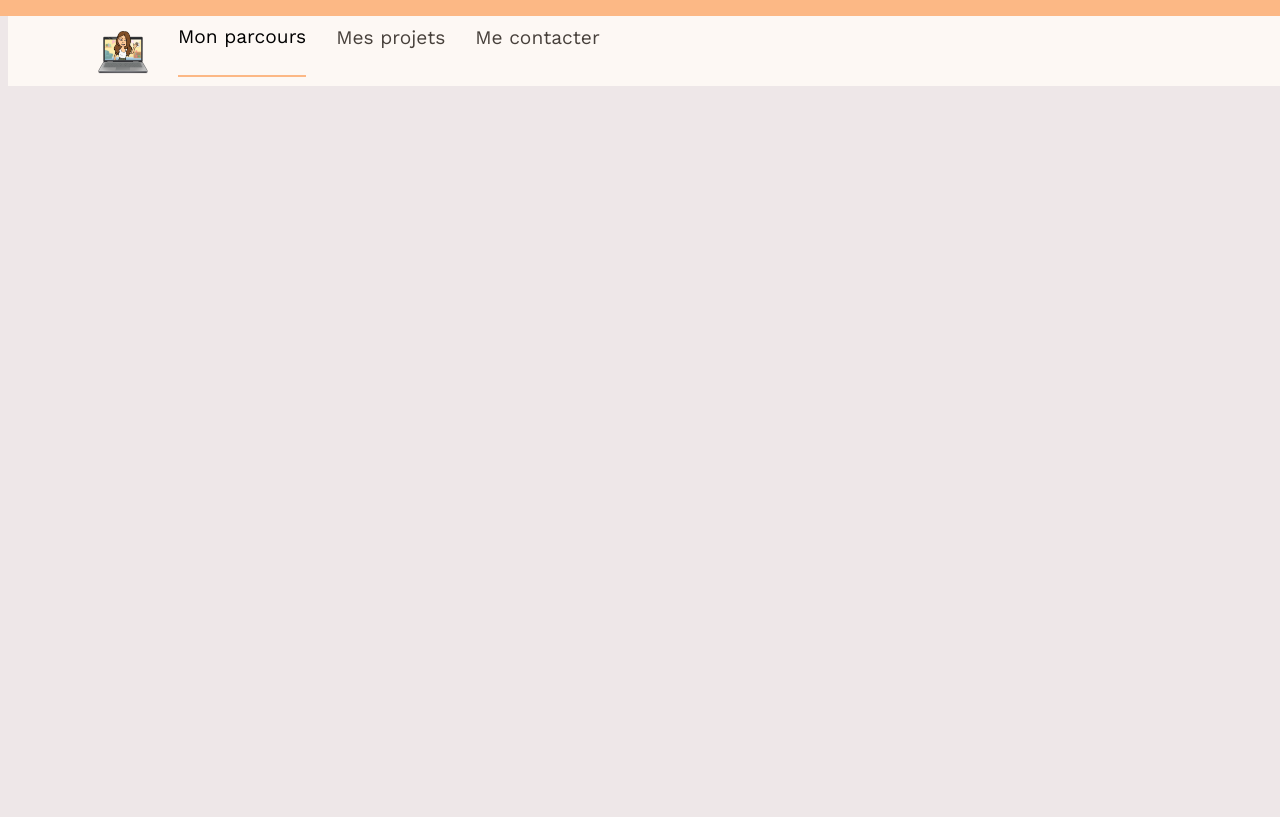
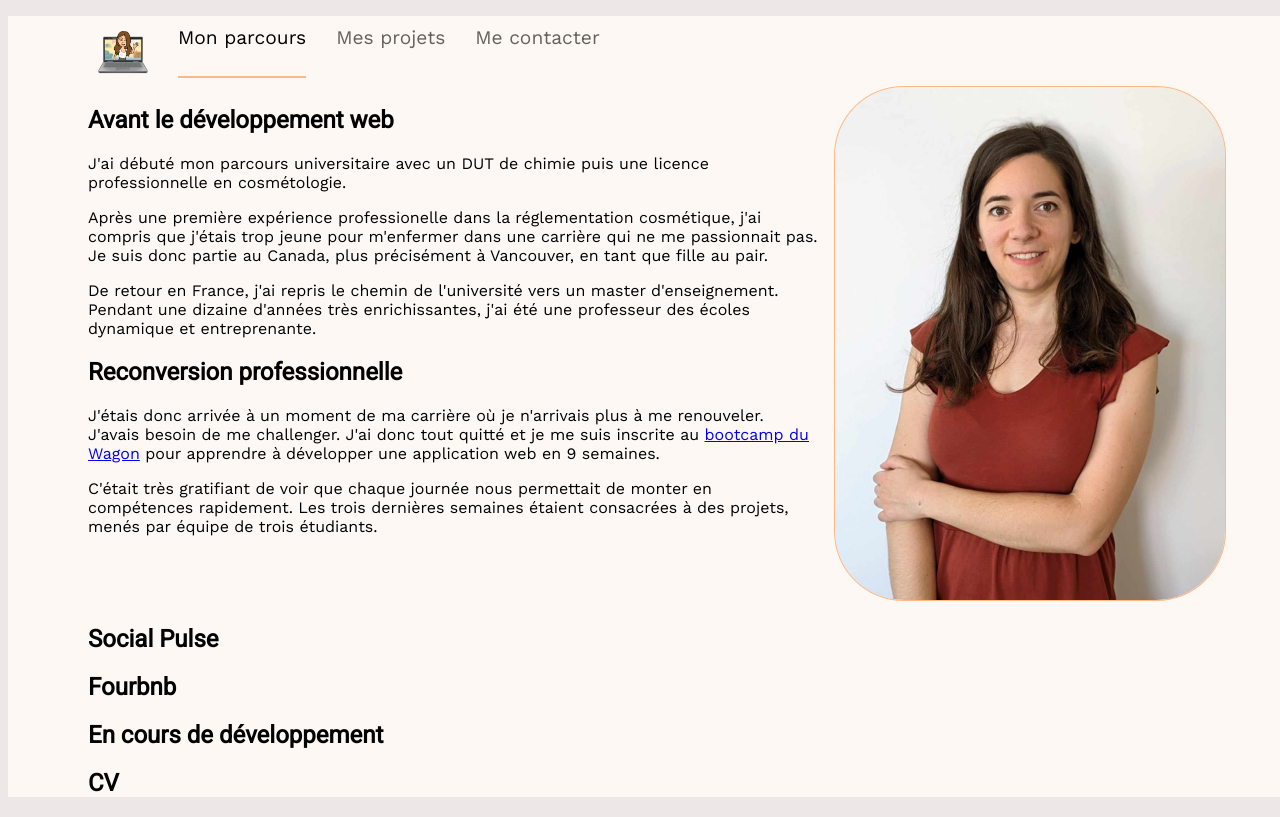
Before and after one commit to Cyrielleiryc/portfolio-cm, a plain HTML site: page index.html in a window 1280 px wide. Shown: the top 817 px of the page. Drawn offline with nearby package versions, Linux system fonts and the light colour scheme.

Commit message:
wrote the 'about me' section and added links in the navbar

```diff
--- a/css/navbar.css
+++ b/css/navbar.css
@@ -1,11 +1,8 @@
 .navbar {
   display: flex;
-  row-gap: 50px;
   height: 50px;
-  /* background-color: aquamarine; */
   margin-top: 1rem;
   padding: 10px;
-  align-items: center;
 }
 
 .navbar img {
@@ -15,11 +12,21 @@
 .navbar-item {
   margin-left: 30px;
   font-size: larger;
-  color: #47403B;
+  color: #47403bd3; /* à retirer une fois que tous les liens sont créés */
   height: 100%;
+  text-align: center;
 }
 
-.navbar .active {
+.navbar-item a {
+  text-decoration: none;
+  color: #47403bd3;
+}
+
+.navbar-item.active {
   border-bottom: 2px solid #FCB885;
+  color: black; /* à retirer une fois que tous les liens sont créés */
+}
+
+.navbar-item.active a {
   color: black;
 }
--- /dev/null
+++ b/css/parcours.css
@@ -0,0 +1,8 @@
+#mon-parcours {
+  display: flex;
+  justify-content: space-between;
+}
+
+.mon-parcours-texte {
+  margin-right: 15px;
+}
--- a/css/style.css
+++ b/css/style.css
@@ -6,6 +6,7 @@ marron: #47403B */
 
 @import url("progress_bar.css");
 @import url("navbar.css");
+@import url("parcours.css");
 
 body {
   background-color: #EEE7E8;
--- a/index.html
+++ b/index.html
@@ -18,10 +18,35 @@
     <div class="container">
       <!-- Navbar -->
       <div class="navbar">
-        <img src="ressources/avatar_bitmoji.png" alt="avatar of Cyrielle with a computer">
-        <div class="navbar-item active">Mon parcours</div>
-        <div class="navbar-item">Mes projets</div>
-        <div class="navbar-item">Me contacter</div>
+        <img src="ressources/avatar_bitmoji.png" alt="Cyrielle's avatar">
+        <div class="navbar-item active"><a href="#mon-parcours">Mon parcours</a></div>
+        <div class="navbar-item"><a href="#mes-projets">Mes projets</a></div>
+        <div class="navbar-item"><a href="#me-contacter">Me contacter</a></div>
+      </div>
+      <!-- Mon parcours -->
+      <div id="mon-parcours">
+        <div class="mon-parcours-texte">
+          <h2>Avant le développement web</h2>
+          <p>J'ai débuté mon parcours universitaire avec un DUT de chimie puis une licence professionnelle en cosmétologie.</p>
+          <p>Après une première expérience professionelle dans la réglementation cosmétique, j'ai compris que j'étais trop jeune pour m'enfermer dans une carrière qui ne me passionnait pas. Je suis donc partie au Canada, plus précisément à Vancouver, en tant que fille au pair.</p>
+          <p>De retour en France, j'ai repris le chemin de l'université vers un master d'enseignement. Pendant une dizaine d'années très enrichissantes, j'ai été une professeur des écoles dynamique et entreprenante.</p>
+          <h2>Reconversion professionnelle</h2>
+          <p>J'étais donc arrivée à un moment de ma carrière où je n'arrivais plus à me renouveler. J'avais besoin de me challenger. J'ai donc tout quitté et je me suis inscrite au <a href="https://www.lewagon.com/fr/web-development-course">bootcamp du Wagon</a> pour apprendre à développer une application web en 9 semaines.</p>
+          <p>C'était très gratifiant de voir que chaque journée nous permettait de monter en compétences rapidement. Les trois dernières semaines étaient consacrées à des projets, menés par équipe de trois étudiants.</p>
+        </div>
+        <div class="mon-parcours-img">
+          <img src="ressources/avatar_rectangle.png" alt="Cyrielle's picture">
+        </div>
+      </div>
+      <!-- Mes projets -->
+      <div id="mes-projets">
+        <h2>Social Pulse</h2>
+        <h2>Fourbnb</h2>
+        <h2>En cours de développement</h2>
+      </div>
+      <!-- Me contacter -->
+      <div id="me-contacter">
+        <h2>CV</h2>
       </div>
     </div>
   </body>
```
Also changed, not shown: ressources/avatar_rectangle.png (added).
